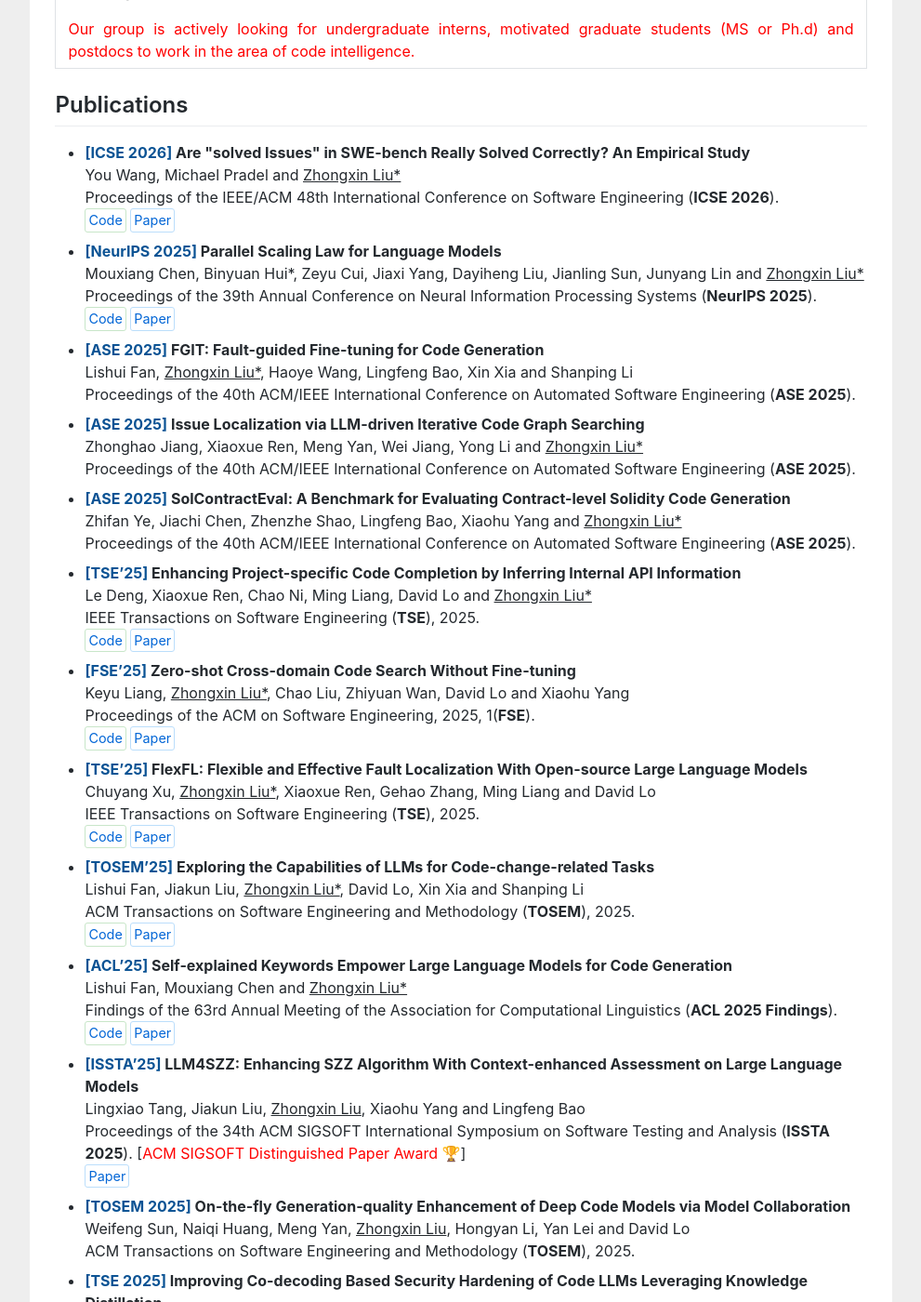
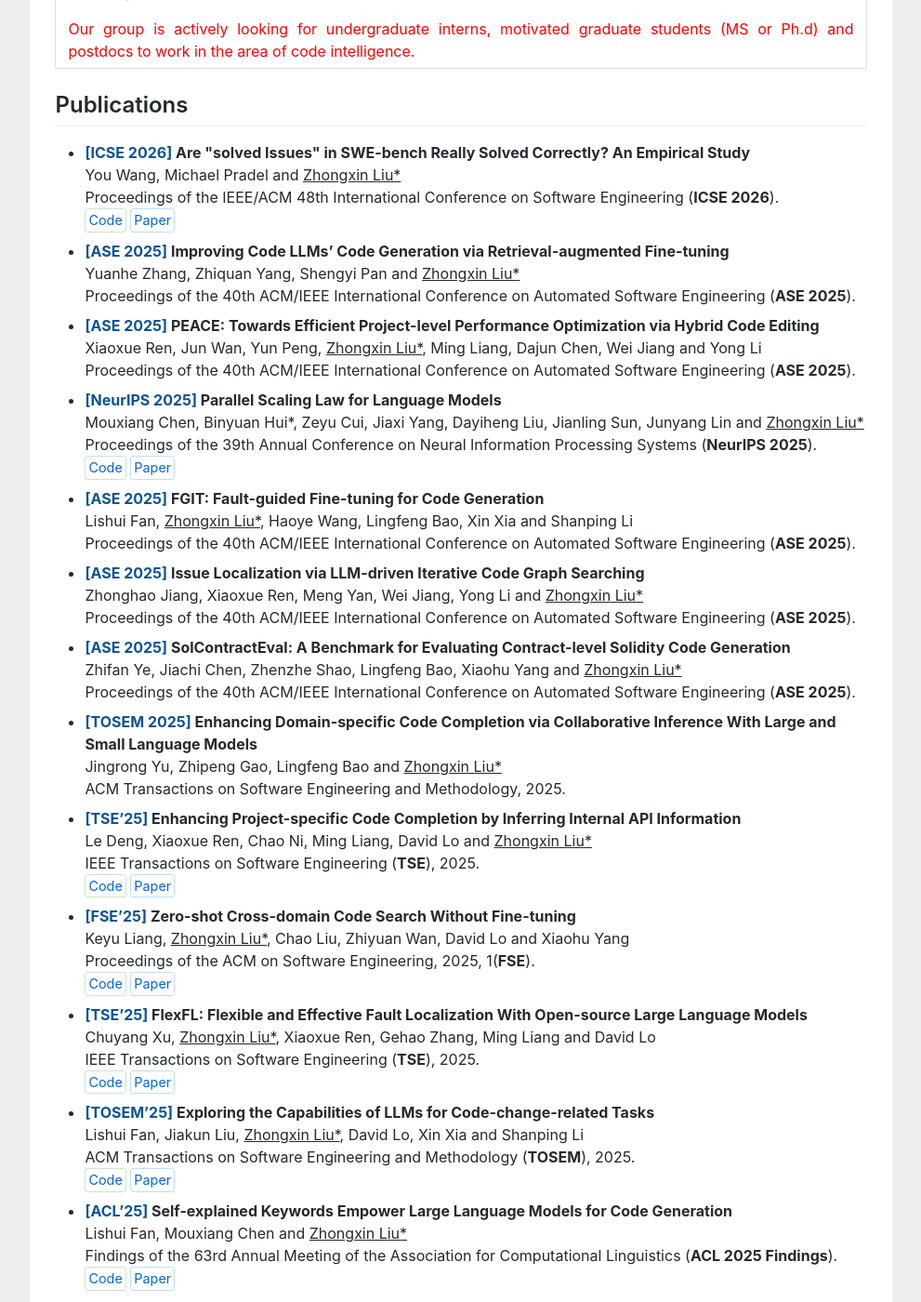
Before and after one commit to zhongxin-liu/zhongxin-liu.github.io, a Jekyll site: the page index.html, which Jekyll copies as it is, in a window 1280 px wide and 1400 px high, scrolled down 608 px. Shown: the whole window at 93% size, without its empty margins (144-1135 px from the left). Built offline with Jekyll 4.4.1, drawn with Linux system fonts in a browser that asks for light colours.

Commit message:
update ASE and TOSEm

```diff
--- a/index.html
+++ b/index.html
@@ -81,6 +81,18 @@
 <a href="https://doi.org/10.5281/zenodo.15030298" target="_blank" class="publication-link code-link">Code</a> <a href="https://doi.org/10.48550/arXiv.2503.15223" target="_blank" class="publication-link paper-link">Paper</a><br>
 </li>
 <li>
+<b><span style="color: #0b5394;">[ASE 2025]</span> Improving Code LLMs’ Code Generation via Retrieval-augmented Fine-tuning</b><br>
+Yuanhe Zhang, Zhiquan Yang, Shengyi Pan and <u>Zhongxin Liu*</u><br>
+Proceedings of the 40th ACM/IEEE International Conference on Automated Software Engineering (<b>ASE 2025</b>).
+<br>
+</li>
+<li>
+<b><span style="color: #0b5394;">[ASE 2025]</span> PEACE: Towards Efficient Project-level Performance Optimization via Hybrid Code Editing</b><br>
+Xiaoxue Ren, Jun Wan, Yun Peng, <u>Zhongxin Liu*</u>, Ming Liang, Dajun Chen, Wei Jiang and Yong Li<br>
+Proceedings of the 40th ACM/IEEE International Conference on Automated Software Engineering (<b>ASE 2025</b>).
+<br>
+</li>
+<li>
 <b><span style="color: #0b5394;">[NeurIPS 2025]</span> Parallel Scaling Law for Language Models</b><br>
 Mouxiang Chen, Binyuan Hui*, Zeyu Cui, Jiaxi Yang, Dayiheng Liu, Jianling Sun, Junyang Lin and <u>Zhongxin Liu*</u><br>
 Proceedings of the 39th Annual Conference on Neural Information Processing Systems (<b>NeurIPS 2025</b>).
@@ -103,6 +115,12 @@
 <b><span style="color: #0b5394;">[ASE 2025]</span> SolContractEval: A Benchmark for Evaluating Contract-level Solidity Code Generation</b><br>
 Zhifan Ye, Jiachi Chen, Zhenzhe Shao, Lingfeng Bao, Xiaohu Yang and <u>Zhongxin Liu*</u><br>
 Proceedings of the 40th ACM/IEEE International Conference on Automated Software Engineering (<b>ASE 2025</b>).
+<br>
+</li>
+<li>
+<b><span style="color: #0b5394;">[TOSEM 2025]</span> Enhancing Domain-specific Code Completion via Collaborative Inference With Large and Small Language Models</b><br>
+Jingrong Yu, Zhipeng Gao, Lingfeng Bao and <u>Zhongxin Liu*</u><br>
+ACM Transactions on Software Engineering and Methodology, 2025.
 <br>
 </li>
 <li>
```
Also changed, not shown: metadata/pub2.bib (+24 -0 lines).
